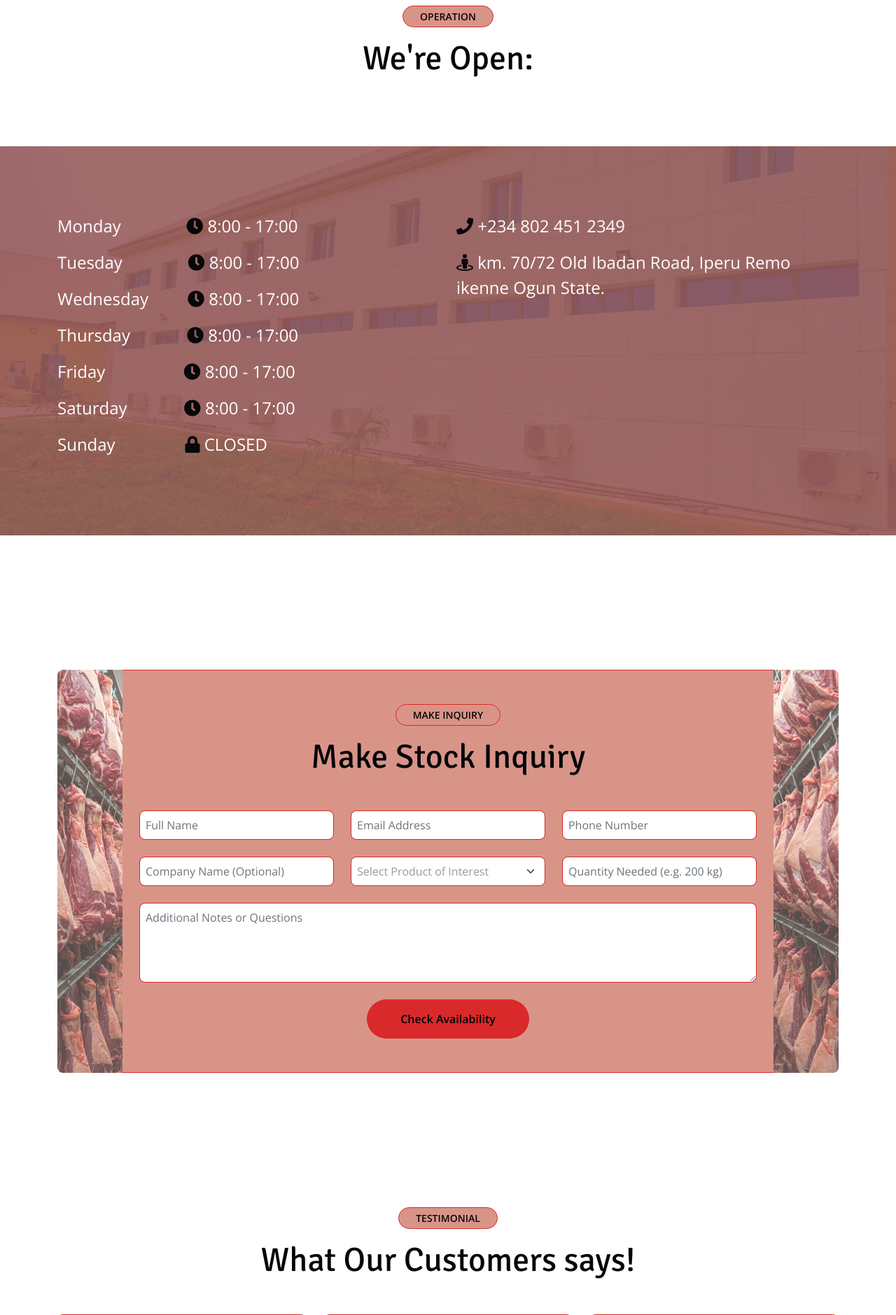
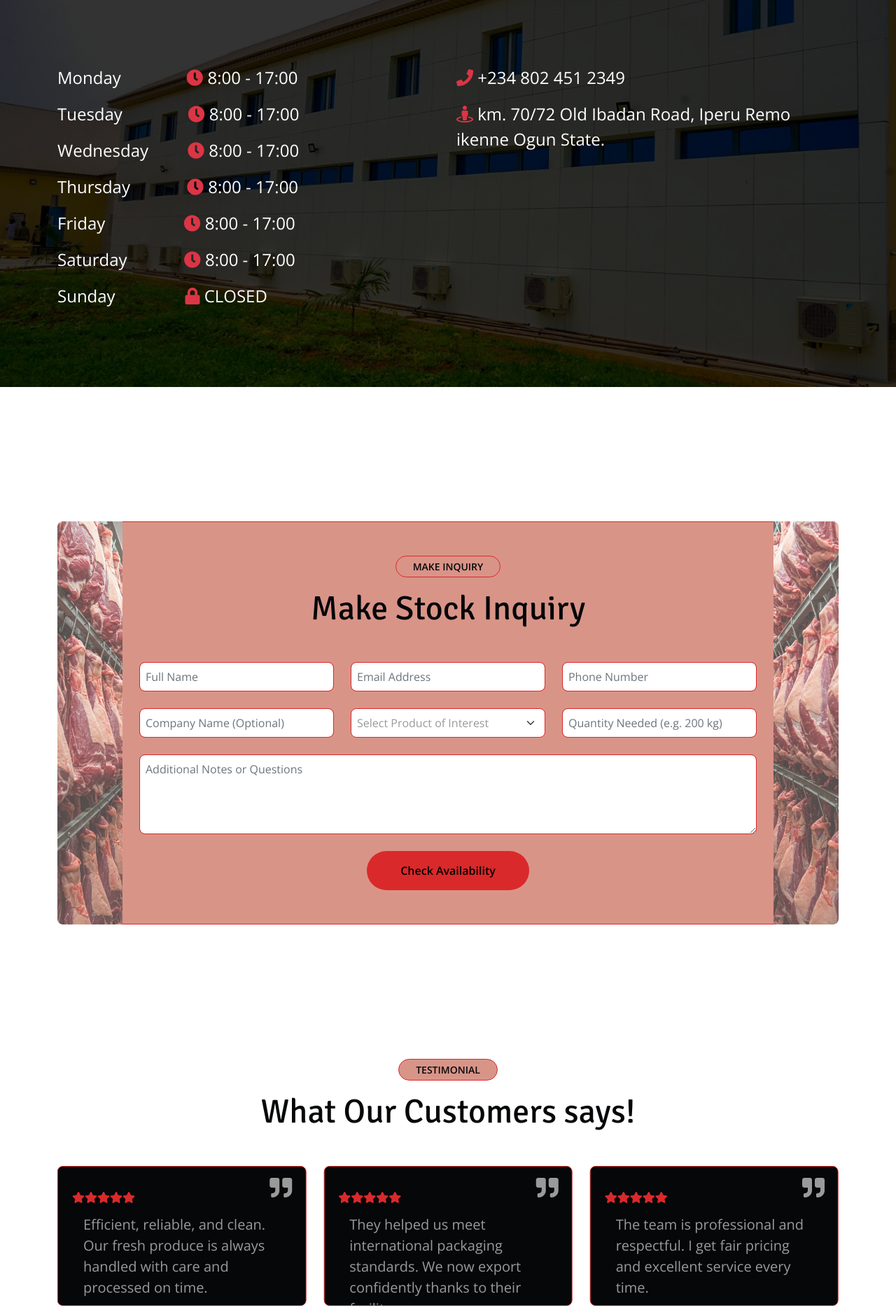
Before and after one commit to toyman640/skaal-meats, a Django app: page / in a window 1280 px wide. Shown: the part 4040-5919 px from the top of the page at 70% size. Run offline with Django 3.2, Linux system fonts and the light colour scheme; some libraries are stand-ins or nearby versions; some web fonts are replaced.

Commit message:
Made modifications

```diff
--- a/skaal_meats/templates/index.html
+++ b/skaal_meats/templates/index.html
@@ -247,18 +247,18 @@
                                         </p>
                                         <hr class="sausage-shape">
                                     </div>
-                                    <div>
+                                    <!-- <div>
                                         <p class="ac-text">
                                             Ham
                                         </p>
                                         <hr class="sausage-shape">
-                                    </div>
-                                    <div>
+                                    </div> -->
+                                    <!-- <div>
                                         <p class="ac-text">
                                             Meat balls
                                         </p>
                                         <hr class="sausage-shape">
-                                    </div>
+                                    </div> -->
                                     <div>
                                         <p class="ac-text">
                                             Offal
@@ -280,7 +280,7 @@
                                 </div>
                             </div>
                             <div class="col-lg-6 col-12">
-                                <img src="{% static 'img/cow-meat.jpg' %}" alt="" class="img-fluid animal-content-image">
+                                <img src="{% static 'img/cow-meats.png' %}" alt="" class="img-fluid animal-content-image">
                             </div>
                         </div>
                     </div>
@@ -357,7 +357,7 @@
                                 </div>
                             </div>
                             <div class="col-lg-6 col-12">
-                                <img src="{% static 'img/goat-meat.jpg' %}" alt="" class="img-fluid animal-content-image">
+                                <img src="{% static 'img/goat-meats.png' %}" alt="" class="img-fluid animal-content-image">
                             </div>
                         </div>
                     </div>
@@ -377,10 +377,10 @@
                 <div class="row g-4 wow bounceInUp">
                   <div class="col-lg-6 col-md-12">
                     <div class="card h-100 card-section position-relative text-white overflow-hidden" style="background: url('{% static "img/storage-card.jpeg" %}'); background-size: cover; background-position: center;">
-                        <div class="overlay position-absolute top-0 start-0 w-100 h-100" style="background-color: rgba(151, 93, 93, 0.9); z-index: 1;"></div>
+                        <div class="overlay position-absolute top-0 start-0 w-100 h-100" style="background-color: rgba(0, 0, 0, 0.8); z-index: 1;"></div>
                         <div class="card-body position-relative" style="z-index: 2;">
                             <div class="card-header">
-                                <h5 class="card-title text-white"><i class="fas fa-robot"></i> Smart Storage</h5>
+                                <h5 class="card-title text-danger"><i class="fas fa-robot "></i> Smart Storage</h5>
                             </div>
                             <div class="card-body">
                                 <p>Our storage systems are designed with cutting-edge technology that ensures the safe preservation of your products. Whether it’s perishable goods, sensitive materials, or bulky inventory, our facilities offer optimal temperature, humidity control, and security monitoring to prevent loss or damage.</p>
@@ -392,10 +392,10 @@
 
                   <div class="col-lg-6 col-md-12">
                     <div class="card h-100 card-section position-relative text-white overflow-hidden" style="background: url('{% static "img/mechanized-card.jpeg" %}'); background-size: cover; background-position: center;">
-                        <div class="overlay position-absolute top-0 start-0 w-100 h-100" style="background-color: rgba(151, 93, 93, 0.9); z-index: 1;"></div>
+                        <div class="overlay position-absolute top-0 start-0 w-100 h-100" style="background-color: rgba(0, 0, 0, 0.8); z-index: 1;"></div>
                         <div class="card-body position-relative" style="z-index: 2;">
                             <div class="card-header">
-                                <h5 class="card-title text-white"><i class="fas fa-cogs"></i> Mechanized Operations</h5>
+                                <h5 class="card-title text-danger"><i class="fas fa-cogs text-danger"></i> Mechanized Operations</h5>
                             </div>
                             <div class="card-body">
                                 <p>To enhance efficiency, accuracy, and safety, we’ve integrated mechanized systems into our operations. Automated handling equipment reduces manual labor, speeds up turnaround time, and lowers operational risk.</p>
@@ -408,10 +408,10 @@
                   <div class="col-lg-6 col-md-12">
 
                     <div class="card h-100 card-section position-relative text-white overflow-hidden" style="background: url('{% static "img/capacity-card.jpeg" %}'); background-size: cover; background-position: center;">
-                        <div class="overlay position-absolute top-0 start-0 w-100 h-100" style="background-color: rgba(151, 93, 93, 0.9); z-index: 1;"></div>
+                        <div class="overlay position-absolute top-0 start-0 w-100 h-100" style="background-color: rgba(0, 0, 0, 0.8); z-index: 1;"></div>
                         <div class="card-body position-relative" style="z-index: 2;">
                             <div class="card-header">
-                                <h5 class="card-title text-white"><i class="fas fa-warehouse"></i> High Capacity</h5>
+                                <h5 class="card-title text-danger"><i class="fas fa-warehouse text-danger"></i> High Capacity</h5>
                             </div>
                             <div class="card-body">
                                 <p>We are equipped to handle high-volume demands without compromising on quality or timelines. Our warehouses and processing units are built to scale, supporting seamless expansion as your business grows.</p>
@@ -423,10 +423,10 @@
 
                   <div class="col-lg-6 col-md-12">
                     <div class="card h-100 card-section position-relative text-white overflow-hidden" style="background: url('{% static "img/transport-card.jpeg" %}'); background-size: cover; background-position: center;">
-                        <div class="overlay position-absolute top-0 start-0 w-100 h-100" style="background-color: rgba(151, 93, 93, 0.9); z-index: 1;"></div>
+                        <div class="overlay position-absolute top-0 start-0 w-100 h-100" style="background-color: rgba(0, 0, 0, 0.8); z-index: 1;"></div>
                         <div class="card-body position-relative" style="z-index: 2;">
                             <div class="card-header">
-                                <h5 class="card-title text-white"><i class="fas fa-truck-moving"></i> Seamless Logistics</h5>
+                                <h5 class="card-title text-danger"><i class="fas fa-truck-moving text-danger"></i> Seamless Logistics</h5>
                             </div>
                             <div class="card-body text-white">
                                 <p>Our logistics solutions are tailored to get your products where they need to be — fast and securely. We work with trusted local and international delivery partners and provide end-to-end visibility into your shipments.</p>
@@ -473,7 +473,7 @@
         </div>
         <div class="container-fluid menu py-6 my-6 position-relative" style="background: url('{% static "img/processing-plant-img.jpg" %}'); background-size: cover; background-position: center;">
             <!-- Background Overlay -->
-            <div class="position-absolute top-0 start-0 w-100 h-100" style="background-color: rgba(151, 93, 93, 0.9); z-index: 1;"></div>
+            <div class="position-absolute top-0 start-0 w-100 h-100" style="background-color: rgba(0, 0, 0, 0.8); z-index: 1;"></div>
 
             <!-- Foreground Content -->
             <div class="container position-relative" style="z-index: 2;">
@@ -482,13 +482,13 @@
                 <div class="row wow bounceInUp" data-wow-delay="0.1s">
                     <div class="col-md-6">
                         <ul class="hour-list list-unstyled">
-                            <li class="mb-3 ">Monday &nbsp;&nbsp; &nbsp;&nbsp;&nbsp;&nbsp;&nbsp;&nbsp;&nbsp;&nbsp;&nbsp;&nbsp; <i class="fa fa-clock text-dark" aria-hidden="true"></i> 8:00 - 17:00</li>
-                            <li class="mb-3">Tuesday &nbsp;&nbsp; &nbsp;&nbsp;&nbsp;&nbsp;&nbsp;&nbsp;&nbsp;&nbsp; &nbsp; <i class="fa fa-clock text-dark" aria-hidden="true"></i> 8:00 - 17:00</li>
-                            <li class="mb-3">Wednesday &nbsp;&nbsp;&nbsp;&nbsp;&nbsp;&nbsp;&nbsp; <i class="fa fa-clock text-dark" aria-hidden="true"></i> 8:00 - 17:00</li>
-                            <li class="mb-3">Thursday &nbsp;&nbsp;&nbsp;&nbsp;&nbsp;&nbsp;&nbsp;&nbsp;&nbsp;&nbsp; &nbsp;<i class="fa fa-clock text-dark" aria-hidden="true"></i> 8:00 - 17:00</li>
-                            <li class="mb-3">Friday &nbsp;&nbsp;&nbsp;&nbsp;&nbsp;&nbsp;&nbsp;&nbsp;&nbsp;&nbsp;&nbsp;&nbsp;&nbsp;&nbsp;&nbsp;&nbsp; <i class="fa fa-clock text-dark" aria-hidden="true"></i> 8:00 - 17:00</li>
-                            <li class="mb-3">Saturday &nbsp;&nbsp;&nbsp;&nbsp;&nbsp;&nbsp;&nbsp;&nbsp;&nbsp;&nbsp;&nbsp; <i class="fa fa-clock text-dark" aria-hidden="true"></i> 8:00 - 17:00</li>
-                            <li class="mb-3">Sunday &nbsp;&nbsp;&nbsp;&nbsp;&nbsp;&nbsp;&nbsp;&nbsp;&nbsp;&nbsp;&nbsp;&nbsp;&nbsp;&nbsp; <i class="fa fa-lock text-dark" aria-hidden="true"></i> CLOSED</li>
+                            <li class="mb-3 ">Monday &nbsp;&nbsp; &nbsp;&nbsp;&nbsp;&nbsp;&nbsp;&nbsp;&nbsp;&nbsp;&nbsp;&nbsp; <i class="fa fa-clock text-danger" aria-hidden="true"></i> 8:00 - 17:00</li>
+                            <li class="mb-3">Tuesday &nbsp;&nbsp; &nbsp;&nbsp;&nbsp;&nbsp;&nbsp;&nbsp;&nbsp;&nbsp; &nbsp; <i class="fa fa-clock text-danger" aria-hidden="true"></i> 8:00 - 17:00</li>
+                            <li class="mb-3">Wednesday &nbsp;&nbsp;&nbsp;&nbsp;&nbsp;&nbsp;&nbsp; <i class="fa fa-clock text-danger" aria-hidden="true"></i> 8:00 - 17:00</li>
+                            <li class="mb-3">Thursday &nbsp;&nbsp;&nbsp;&nbsp;&nbsp;&nbsp;&nbsp;&nbsp;&nbsp;&nbsp; &nbsp;<i class="fa fa-clock text-danger" aria-hidden="true"></i> 8:00 - 17:00</li>
+                            <li class="mb-3">Friday &nbsp;&nbsp;&nbsp;&nbsp;&nbsp;&nbsp;&nbsp;&nbsp;&nbsp;&nbsp;&nbsp;&nbsp;&nbsp;&nbsp;&nbsp;&nbsp; <i class="fa fa-clock text-danger" aria-hidden="true"></i> 8:00 - 17:00</li>
+                            <li class="mb-3">Saturday &nbsp;&nbsp;&nbsp;&nbsp;&nbsp;&nbsp;&nbsp;&nbsp;&nbsp;&nbsp;&nbsp; <i class="fa fa-clock text-danger" aria-hidden="true"></i> 8:00 - 17:00</li>
+                            <li class="mb-3">Sunday &nbsp;&nbsp;&nbsp;&nbsp;&nbsp;&nbsp;&nbsp;&nbsp;&nbsp;&nbsp;&nbsp;&nbsp;&nbsp;&nbsp; <i class="fa fa-lock text-danger" aria-hidden="true"></i> CLOSED</li>
                         </ul>
                     </div>
 
@@ -496,10 +496,10 @@
                         <!-- Add other content here -->
                         <ul class="hour-list list-unstyled">
                             <li class="mb-3">
-                                <i class="fa fa-phone text-dark" aria-hidden="true" ></i>  +234 802 451 2349
+                                <i class="fa fa-phone text-danger" aria-hidden="true" ></i>  +234 802 451 2349
                             </li>
                             <li class="mb-3">
-                                <i class="fa fa-street-view text-dark " aria-hidden="true"></i>  km. 70/72 Old Ibadan Road, Iperu Remo ikenne Ogun State.
+                                <i class="fa fa-street-view text-danger " aria-hidden="true"></i>  km. 70/72 Old Ibadan Road, Iperu Remo ikenne Ogun State.
                             </li>
                         </ul>
                     </div>
@@ -716,7 +716,7 @@
                     <h1 class="display-5 mb-5">What Our Customers says!</h1>
                 </div>
                 <div class="owl-carousel owl-theme testimonial-carousel testimonial-carousel-1 mb-4 wow bounceInUp" data-wow-delay="0.1s">
-                    <div class="testimonial-item rounded bg-light" style="max-height: 200px;">
+                    <div class="testimonial-item rounded bg-dark" style="max-height: 200px;">
                         <div class="d-flex mb-3">
                             <!-- <img src="{% static 'img/testimonial-1.jpg' %}" class="img-fluid rounded-circle flex-shrink-0" alt=""> -->
                             <div class="position-absolute" style="top: 15px; right: 20px;">
@@ -735,10 +735,10 @@
                                 <i class="fas fa-star text-primary"></i>
                                 <i class="fas fa-star text-primary"></i>
                             </div>
-                            <p class="fs-5 m-0 pt-3">Their plant delivers consistent quality. We’ve cut processing time by over 30% since partnering with them.</p>
+                            <p class="fs-5 m-0 pt-3 ">Their plant delivers consistent quality. We’ve cut processing time by over 30% since partnering with them.</p>
                         </div>
                     </div>
-                    <div class="testimonial-item rounded bg-light" style="max-height: 200px;">
+                    <div class="testimonial-item rounded bg-dark" style="max-height: 200px;">
                         <div class="d-flex mb-3">
                             <!-- <img src="{% static 'img/testimonial-2.jpg' %}" class="img-fluid rounded-circle flex-shrink-0" alt=""> -->
                             <div class="position-absolute" style="top: 15px; right: 20px;">
@@ -760,7 +760,7 @@
                             <p class="fs-5 m-0 pt-3">Efficient, reliable, and clean. Our fresh produce is always handled with care and processed on time.</p>
                         </div>
                     </div>
-                    <div class="testimonial-item rounded bg-light" style="max-height: 200px;">
+                    <div class="testimonial-item rounded bg-dark" style="max-height: 200px;">
                         <div class="d-flex mb-3">
                             <!-- <img src="{% static 'img/testimonial-3.jpg' %}" class="img-fluid rounded-circle flex-shrink-0" alt=""> -->
                             <div class="position-absolute" style="top: 15px; right: 20px;">
@@ -782,7 +782,7 @@
                             <p class="fs-5 m-0 pt-3">They helped us meet international packaging standards. We now export confidently thanks to their facility.</p>
                         </div>
                     </div>
-                    <div class="testimonial-item rounded bg-light" style="max-height: 200px;">
+                    <div class="testimonial-item rounded bg-dark" style="max-height: 200px;">
                         <div class="d-flex mb-3">
                             <!-- <img src="{% static 'img/testimonial-4.jpg' %}" class="img-fluid rounded-circle flex-shrink-0" alt=""> -->
                             <div class="position-absolute" style="top: 15px; right: 20px;">
@@ -806,7 +806,7 @@
                     </div>
                 </div>
                 <div class="owl-carousel testimonial-carousel testimonial-carousel-2 wow bounceInUp" data-wow-delay="0.3s">
-                    <div class="testimonial-item rounded bg-light" style="max-height: 200px;">
+                    <div class="testimonial-item rounded bg-dark" style="max-height: 200px;">
                         <div class="d-flex mb-3">
                             <!-- <img src="{% static 'img/testimonial-1.jpg' %}" class="img-fluid rounded-circle flex-shrink-0" alt=""> -->
                             <div class="position-absolute" style="top: 15px; right: 20px;">
@@ -828,7 +828,7 @@
                             <p class="fs-5 m-0 pt-3">We've worked with many processors, but the efficiency and consistency here are unmatched. Our clients always notice the difference.</p>
                         </div>
                     </div>
-                    <div class="testimonial-item rounded bg-light" style="max-height: 200px;">
+                    <div class="testimonial-item rounded bg-dark" style="max-height: 200px;">
                         <div class="d-flex mb-3">
                             <!-- <img src="{% static 'img/testimonial-2.jpg' %}" class="img-fluid rounded-circle flex-shrink-0" alt=""> -->
                             <div class="position-absolute" style="top: 15px; right: 20px;">
@@ -850,7 +850,7 @@
                             <p class="fs-5 m-0 pt-3">Turnaround time is always fast, and product quality consistently meets international standards. Highly recommend!</p>
                         </div>
                     </div>
-                    <div class="testimonial-item rounded bg-light" style="max-height: 200px;">
+                    <div class="testimonial-item rounded bg-dark" style="max-height: 200px;">
                         <div class="d-flex mb-3">
                             <!-- <img src="{% static 'img/testimonial-3.jpg' %}" class="img-fluid rounded-circle flex-shrink-0" alt=""> -->
                             <div class="position-absolute" style="top: 15px; right: 20px;">
@@ -872,7 +872,7 @@
                             <p class="fs-5 m-0 pt-3">Thanks to this plant, my produce stays fresh longer and fetches better prices at the market. It’s been a game changer for my farm.</p>
                         </div>
                     </div>
-                    <div class="testimonial-item rounded bg-light" style="max-height: 200px;">
+                    <div class="testimonial-item rounded bg-dark" style="max-height: 200px;">
                         <div class="d-flex mb-3">
                             <!-- <img src="{% static 'img/testimonial-4.jpg' %}" class="img-fluid rounded-circle flex-shrink-0" alt=""> -->
                             <div class="position-absolute" style="top: 15px; right: 20px;">
```
Also changed, not shown: skaal_meats/static/img/cow-meats.png (added), skaal_meats/static/img/goat-meats.png (added).
